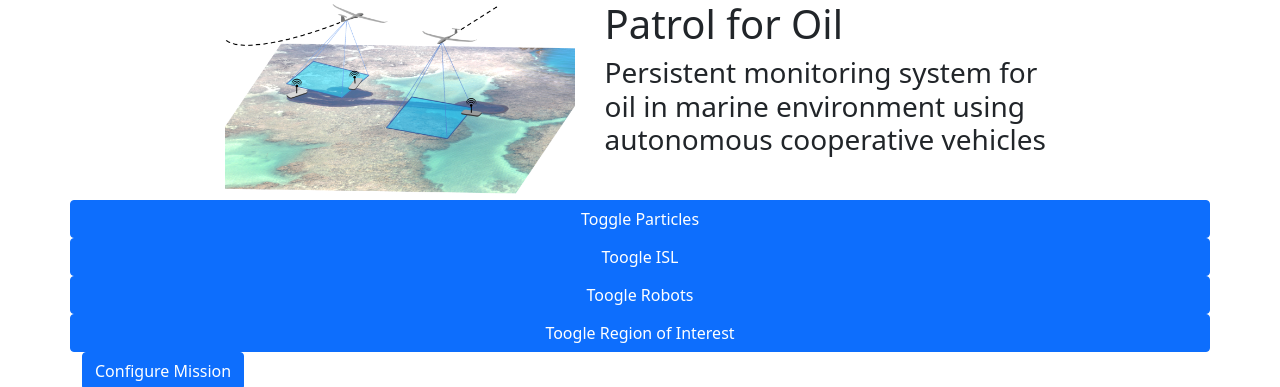
After one commit to EASY-SPARC/patrol-for-oil-supervisor, a Flask app: template templates/viz.html in a window 1280 px wide. The commit adds this page. Shown: the top 387 px of the page. Run offline with Flask 2, Linux system fonts and the light colour scheme; the template is opened without the code that fills it, so the values that code supplies are empty; some libraries are stand-ins or nearby versions.

```diff
--- a/app.py
+++ b/app.py
@@ -66,30 +66,46 @@
 
 simulation = None
 weatherConditions = None
+mission = None
 
 # HTML rendering
 @flask_app.route('/index', methods=['GET'])
-def display_conf():
-	return render_template('index.html', \
-		t_g=t_g/60, t_w=t_w/(60*60), minLon=minLon, maxLon=maxLon, minLat=minLat, maxLat=maxLat, \
-			n_robots=n_robots, region=region, t_mission=t_mission)
+def display_index():
+	if (simulation == None):
+		return display_config_simul()
+	else:
+		return display_viz()
 
+@flask_app.route('/config_simul', methods=['POST'])
+def display_config_simul():
+	return render_template('config_simul.html', \
+		t_g=t_g/60, t_w=t_w/(60*60), minLon=minLon, maxLon=maxLon, minLat=minLat, maxLat=maxLat)
+
+@flask_app.route('/config_mission', methods=['POST'])
+def display_config_mission():
+	return render_template('config_mission.html', \
+		n_robots=n_robots, region=region, t_mission=t_mission)
+
+@flask_app.route('/viz', methods=['POST'])
+def display_viz():
+	return render_template('viz.html')
 
 @flask_app.route('/start', methods=['POST'])
 def display_started():
 	global simulation
 	global weatherConditions
-	if weatherConditions == None:
+
+	if (weatherConditions == None):
 		weatherConditions = WeatherConditions(t_w)
 
 	weatherConditions.start()
 
-	if simulation == None:
+	if (simulation == None):
 		simulation = Simulation(t_g, region)
 
 	simulation.start()
 
-	return render_template('started_simul.html')
+	return display_viz()
 
 @flask_app.route('/stop', methods=['POST'])
 def display_stoped():
--- a/simulation.py
+++ b/simulation.py
@@ -69,10 +69,10 @@
                 cnt += 1
 
         # Filtering ISL
-        idx = np.where(self.isl[:, 1] >= self.minLat)[0]
+        idx = np.where(self.isl[:, 1] >= self.minLat - 1)[0]
         isl_filtered = self.isl[idx, :]
 
-        idx = np.where(isl_filtered[:, 1] <= self.maxLat)[0]
+        idx = np.where(isl_filtered[:, 1] <= self.maxLat + 1)[0]
         isl_filtered = isl_filtered[idx, :]
 
         # Gaussians ISL-centered as potential fields
--- /dev/null
+++ b/static/css/viz.css
@@ -0,0 +1,37 @@
+/* Always set the map height explicitly to define the size of the div
+* element that contains the map. */
+#map {
+    height: 100%;
+}
+
+/* Optional: Makes the sample page fill the window. */
+html,
+body {
+    height: 100%;
+    margin: 0;
+    padding: 0;
+}
+
+#floating-panel {
+    position: absolute;
+    top: 10px;
+    left: 25%;
+    z-index: 5;
+    background-color: #fff;
+    padding: 5px;
+    border: 1px solid #999;
+    text-align: center;
+    font-family: "Roboto", "sans-serif";
+    line-height: 30px;
+    padding-left: 10px;
+}
+
+#floating-panel {
+    background-color: #fff;
+    border: 1px solid #999;
+    left: 25%;
+    padding: 5px;
+    position: absolute;
+    top: 10px;
+    z-index: 5;
+}
--- /dev/null
+++ b/static/js/viz.js
@@ -0,0 +1,187 @@
+let map;
+let heatmap;
+let robots_markers, robots_drawn;
+let region, polygon, region_drawn;
+let isl_markers, isl_drawn;
+
+var interval = setInterval(run, 3000); // 3 seconds repeat
+
+function initMap() {
+
+    map = new google.maps.Map($("#map")[0], {
+        zoom: 10,
+        center: { lat: -9.00, lng: -34.75 },
+        mapTypeId: "roadmap",
+    });
+
+    // KDE
+    $.getJSON({
+        url: 'http://127.0.0.1:5000/simulation/particles/minLon:-35.3&maxLon:-34.9&minLat:-9.35&maxLat:-8.9',
+        success: function(data) {
+
+            heatmap = new google.maps.visualization.HeatmapLayer({
+                data: getPoints(data.particles),
+                map: map,
+                radius: 20
+            });
+
+        }
+    });
+
+    // Robots
+    $.getJSON({
+        url: 'http://127.0.0.1:5000/simulation/robots_lon_lat/',
+        success: function(data) {
+
+            var robots_lon_lat = data.robots_lon_lat;
+            var robots_heading = data.robots_heading;
+
+            robots_markers = [];
+            for (var i = 0; i < robots_lon_lat.length; i++) {
+                robots_markers.push(new google.maps.Marker({
+                    position: { lat: robots_lon_lat[i][1], lng: robots_lon_lat[i][0] },
+                    map,
+                    title: "Robot " + i + '; Lon:' + robots_lon_lat[i][0] + ', Lat: ' + robots_lon_lat[i][1] + ', H: ' + robots_heading[i],
+                }))
+            }
+
+            robots_drawn = true;
+
+        }
+    });
+
+    // Region
+    $.getJSON({
+        url: 'http://127.0.0.1:5000/mission/region/',
+        success: function(data) {
+
+            var outerCoords = [];
+            for (var i = 0; i < data.region.length; i++) {
+                outerCoords.push({ lat: data.region[i][1], lng: data.region[i][0] });
+            }
+
+            polygon = new google.maps.Data.Polygon([outerCoords]);
+
+            region = map.data.add({
+                geometry: polygon
+            });
+
+            region_drawn = true;
+        }
+    });
+
+    // ISL
+    $.getJSON({
+        url: 'http://127.0.0.1:5000/simulation/isl/',
+        success: function(data) {
+
+            var isl = data.isl;
+
+            isl_markers = [];
+            for (var i = 0; i < isl.length; i++) {
+                isl_markers.push(new google.maps.Marker({
+                    position: { lat: isl[i][1], lng: isl[i][0] },
+                    map,
+                    title: "ISL:  " + isl[i][2],
+                }))
+            }
+
+            isl_drawn = true;
+
+        }
+    });
+
+}
+
+function toggleKDE() {
+    heatmap.setMap(heatmap.getMap() ? null : map);
+}
+
+function toggleRobots() {
+
+    var obj = map;
+
+    if (robots_drawn) {
+        obj = null;
+        robots_drawn = false;
+    } else {
+        robots_drawn = true;
+    }
+
+    for (var i = 0; i < robots_markers.length; i++) {
+        robots_markers[i].setMap(obj);
+    }
+}
+
+function toggleRegion() {
+    if (region_drawn) {
+
+        map.data.remove(region);
+        region_drawn = false;
+
+    } else {
+
+        region = map.data.add({
+            geometry: polygon
+        });
+
+        region_drawn = true;
+    }
+}
+
+
+function toggleISL() {
+
+    var obj = map;
+
+    if (isl_drawn) {
+        obj = null;
+        isl_drawn = false;
+    } else {
+        isl_drawn = true;
+    }
+
+    for (var i = 0; i < isl_markers.length; i++) {
+        isl_markers[i].setMap(obj);
+    }
+}
+
+function getPoints(particles) {
+    var latlng = [];
+
+    for (var i = 0; i < particles[0].length; i++) {
+        latlng.push(new google.maps.LatLng(particles[1][i], particles[0][i]));
+    }
+
+    return latlng;
+}
+
+function run() {
+    // KDE
+    $.getJSON({
+        url: 'http://127.0.0.1:5000/simulation/particles/minLon:-35.3&maxLon:-34.9&minLat:-9.35&maxLat:-8.9',
+        success: function(data) {
+
+            particles_points = getPoints(data.particles);
+
+            heatmap.setData(particles_points);
+
+        }
+    });
+
+    // Robots
+    $.getJSON({
+        url: 'http://127.0.0.1:5000/simulation/robots_lon_lat/',
+        success: function(data) {
+
+            var robots_lon_lat = data.robots_lon_lat;
+            var robots_heading = data.robots_heading;
+
+            for (var i = 0; i < robots_markers.length; i++) {
+                robots_markers[i].setPosition({ lat: robots_lon_lat[i][1], lng: robots_lon_lat[i][0] });
+                robots_markers[i].setTitle('Robot ' + i + '; Lon:' + robots_lon_lat[i][0] + ', Lat: ' + robots_lon_lat[i][1] + ', H: ' + robots_heading[i])
+            }
+
+        }
+    });
+}
--- a/templates/base.html
+++ b/templates/base.html
@@ -9,7 +9,6 @@
     <script src="https://cdn.jsdelivr.net/npm/bootstrap@5.0.0-beta3/dist/js/bootstrap.bundle.min.js" integrity="sha384-JEW9xMcG8R+pH31jmWH6WWP0WintQrMb4s7ZOdauHnUtxwoG2vI5DkLtS3qm9Ekf" crossorigin="anonymous"></script>
     <script src="https://ajax.googleapis.com/ajax/libs/jquery/3.5.1/jquery.min.js"></script>
     <script src="https://kit.fontawesome.com/10ebf3e3af.js" crossorigin="anonymous"></script>
-    <link rel="stylesheet" href="{{ url_for('static',filename='css/style.css') }}" />
     <title>Entre Mares | Patrol for Oil</title>
     <link rel="icon" type="image/png" href="{{ url_for('static',filename='img/favicon.png') }}" /> {% block head %}{% endblock %}
 </head>
--- /dev/null
+++ b/templates/viz.html
@@ -0,0 +1,21 @@
+{% extends "base.html" %} {% block head %}
+<script src="https://polyfill.io/v3/polyfill.min.js?features=default"></script>
+<script type="application/javascript" charset="utf-8" src="{{ url_for('static',filename='js/viz.js') }}"></script>
+<link rel="stylesheet" href="{{ url_for('static',filename='css/viz.css') }}" /> {% endblock %} {% block content %}
+
+<div class="container">
+    <div class="row justify-content-md-center">
+        <button onclick="toggleParticles()" class="btn btn-primary btn-large">Toggle Particles</button>
+        <button onclick="toggleISL()" class="btn btn-primary btn-large">Toogle ISL</button>
+        <button onclick="toggleRobots()" class="btn btn-primary btn-large">Toogle Robots</button>
+        <button onclick="toggleRegion()" class="btn btn-primary btn-large">Toogle Region of Interest</button>
+        <form action="/config_mission" method="post">
+            <button class="btn btn-primary btn-large">Configure Mission</button>
+        </form>
+    </div>
+    <div class="row" id="map"></div>
+</div>
+{% endblock %} {% block endbody %}
+<!-- Async script executes immediately and must be after any DOM elements used in callback. -->
+<script src="https://maps.googleapis.com/maps/api/js?key=AIzaSyBMrfiNdxKtbtH4b4WcSN3npLmnK7Q1--g&callback=initMap&libraries=visualization&v=weekly" async></script>
+{% endblock %}
```
Also changed, not shown: static/js/config_simul.js (added, +60 -0 lines), static/js/index.js (deleted, +0 -18 lines), templates/config_simul.html (added, +72 -0 lines), templates/config_mission.html (renamed from templates/index.html).
